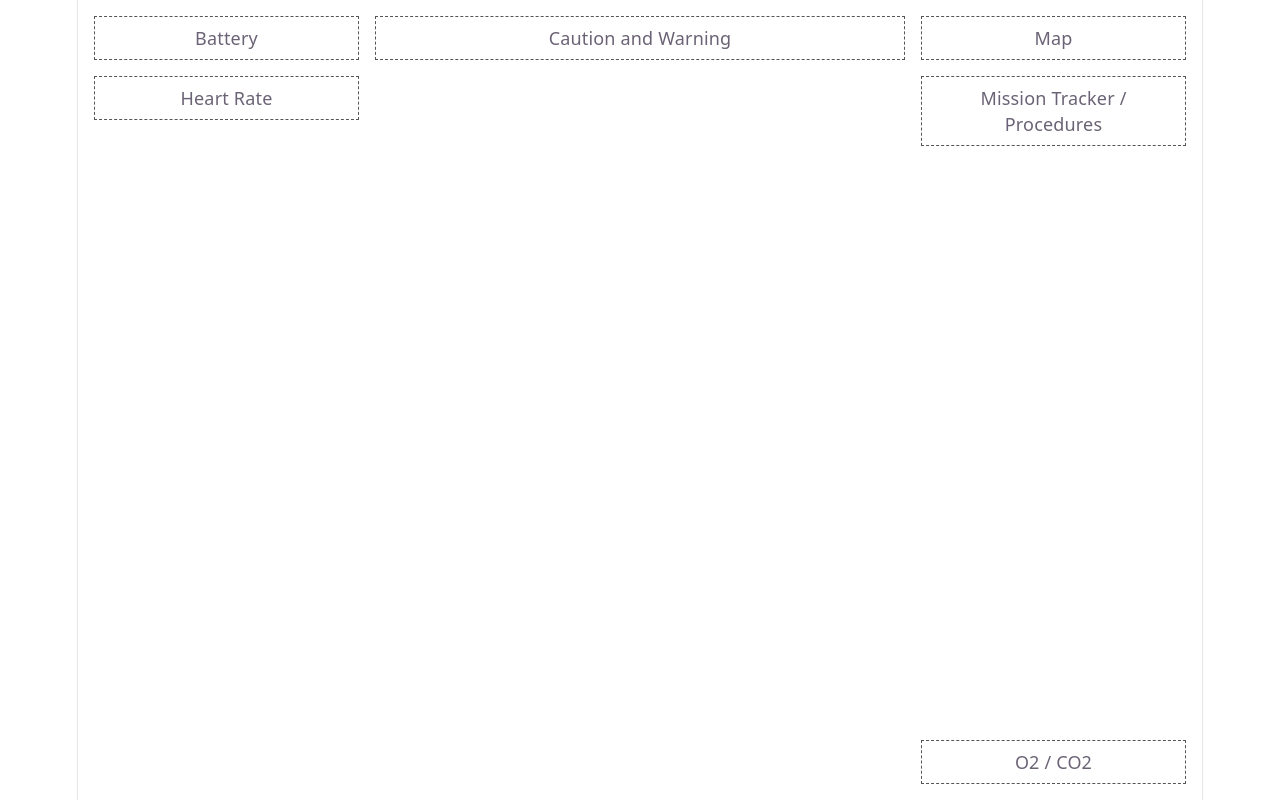
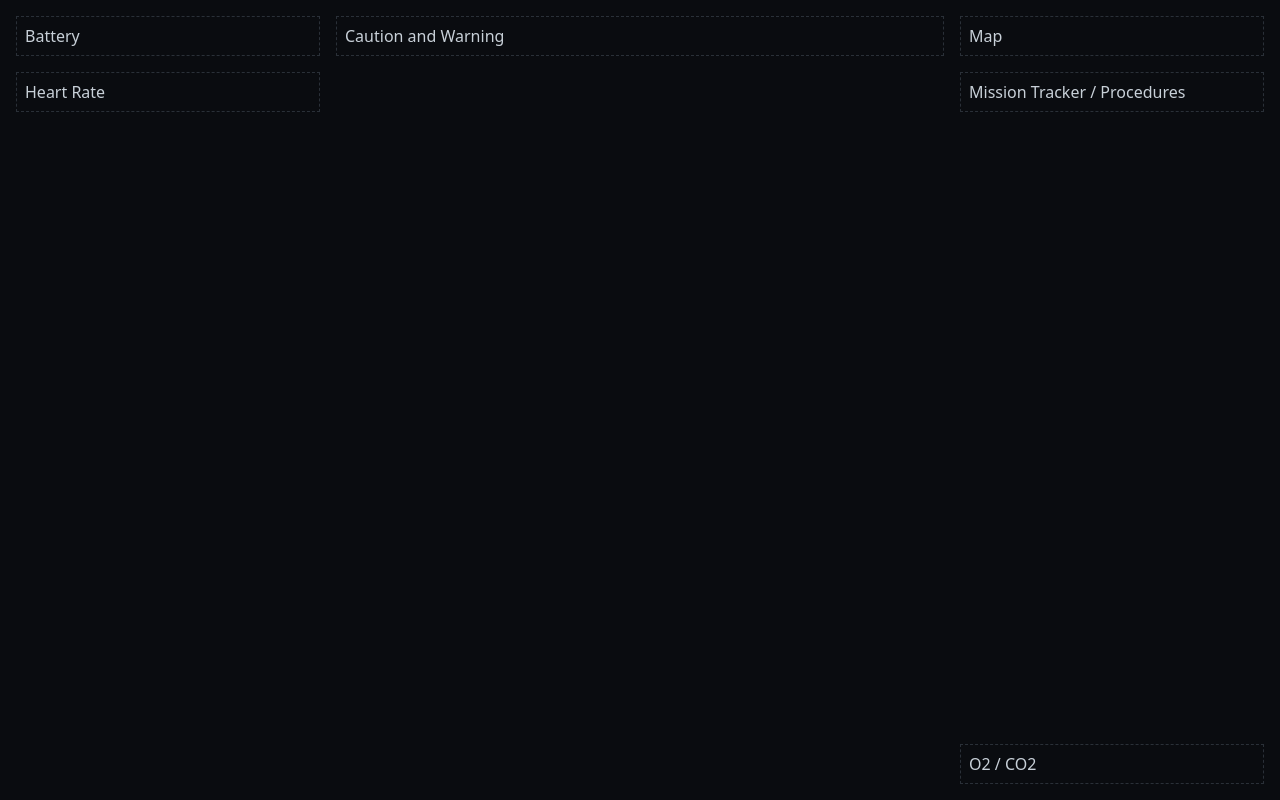
Before and after one commit to kenecu1/nasa-suits-hud, a React (Vite) app in the folder hud/: page / in a window 1280 px wide. Built offline with nearby package versions, Linux system fonts and the light colour scheme.

Commit message:
SUITS-25: add low light dark theme

```diff
--- a/hud/src/index.css
+++ b/hud/src/index.css
@@ -1,111 +1,17 @@
 :root {
-  --text: #6b6375;
-  --text-h: #08060d;
-  --bg: #fff;
-  --border: #e5e4e7;
-  --code-bg: #f4f3ec;
-  --accent: #aa3bff;
-  --accent-bg: rgba(170, 59, 255, 0.1);
-  --accent-border: rgba(170, 59, 255, 0.5);
-  --social-bg: rgba(244, 243, 236, 0.5);
-  --shadow:
-    rgba(0, 0, 0, 0.1) 0 10px 15px -3px, rgba(0, 0, 0, 0.05) 0 4px 6px -2px;
-
-  --sans: system-ui, 'Segoe UI', Roboto, sans-serif;
-  --heading: system-ui, 'Segoe UI', Roboto, sans-serif;
-  --mono: ui-monospace, Consolas, monospace;
-
-  font: 18px/145% var(--sans);
-  letter-spacing: 0.18px;
-  color-scheme: light dark;
-  color: var(--text);
-  background: var(--bg);
-  font-synthesis: none;
-  text-rendering: optimizeLegibility;
-  -webkit-font-smoothing: antialiased;
-  -moz-osx-font-smoothing: grayscale;
-
-  @media (max-width: 1024px) {
-    font-size: 16px;
-  }
+  --bg: #0a0c10;
+  --text: #c8d0d8;
+  --text-dim: #6b7580;
+  --border: #2a3038;
+  --nominal: #4caf7a;
+  --caution: #e0b040;
+  --warning: #e05050;
 }
 
-@media (prefers-color-scheme: dark) {
-  :root {
-    --text: #9ca3af;
-    --text-h: #f3f4f6;
-    --bg: #16171d;
-    --border: #2e303a;
-    --code-bg: #1f2028;
-    --accent: #c084fc;
-    --accent-bg: rgba(192, 132, 252, 0.15);
-    --accent-border: rgba(192, 132, 252, 0.5);
-    --social-bg: rgba(47, 48, 58, 0.5);
-    --shadow:
-      rgba(0, 0, 0, 0.4) 0 10px 15px -3px, rgba(0, 0, 0, 0.25) 0 4px 6px -2px;
-  }
-
-  #social .button-icon {
-    filter: invert(1) brightness(2);
-  }
+html, body, #root {
+  margin: 0;
+  height: 100%;
+  background: var(--bg);
+  color: var(--text);
+  font-family: system-ui, sans-serif;
 }
-
-body {
-  margin: 0;
-}
-
-#root {
-  width: 1126px;
-  max-width: 100%;
-  margin: 0 auto;
-  text-align: center;
-  border-inline: 1px solid var(--border);
-  min-height: 100svh;
-  display: flex;
-  flex-direction: column;
-  box-sizing: border-box;
-}
-
-h1,
-h2 {
-  font-family: var(--heading);
-  font-weight: 500;
-  color: var(--text-h);
-}
-
-h1 {
-  font-size: 56px;
-  letter-spacing: -1.68px;
-  margin: 32px 0;
-  @media (max-width: 1024px) {
-    font-size: 36px;
-    margin: 20px 0;
-  }
-}
-h2 {
-  font-size: 24px;
-  line-height: 118%;
-  letter-spacing: -0.24px;
-  margin: 0 0 8px;
-  @media (max-width: 1024px) {
-    font-size: 20px;
-  }
-}
-p {
-  margin: 0;
-}
-
-code,
-.counter {
-  font-family: var(--mono);
-  display: inline-flex;
-  border-radius: 4px;
-  color: var(--text-h);
-}
-
-code {
-  font-size: 15px;
-  line-height: 135%;
-  padding: 4px 8px;
-  background: var(--code-bg);
-}
--- a/hud/src/layout/HudLayout.css
+++ b/hud/src/layout/HudLayout.css
@@ -20,6 +20,6 @@
 .area-vitals  { grid-area: vitals; }
 
 .panel {
-  border: 1px dashed #555;
+  border: 1px dashed var(--border);
   padding: 8px;
 }
```
